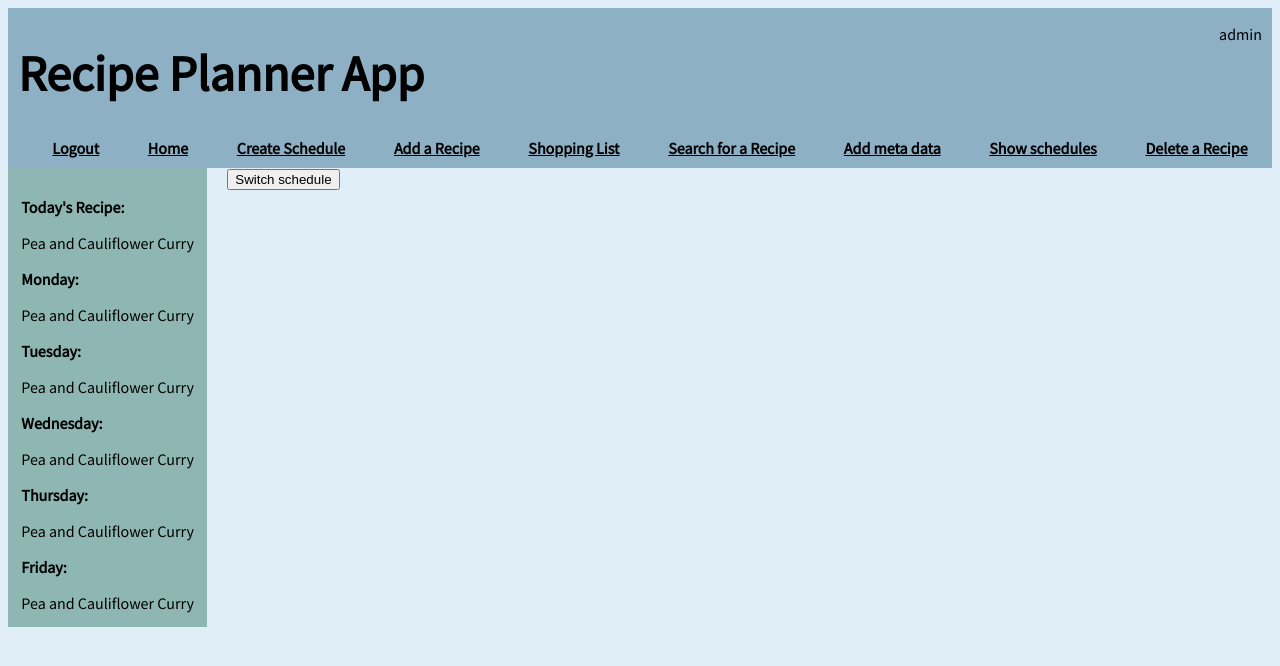
After one commit to Cleon909/Recipe_planner, a Flask app: page /show_schedule in a window 1280 px wide. The commit adds this page. Shown: the top 666 px of the page. Run offline with Flask 3, Linux system fonts and the light colour scheme; a user stored in the database is signed in; parts of the project's set-up code (start-up, migrations or seed data) failed here and were passed over.

Commit message:
many changes

```diff
--- a/app.py
+++ b/app.py
@@ -48,7 +48,7 @@ else:
         db.session.add(met)
         db.session.commit()
 
-    schedules =[(1,1,1), (2,1,1), (3,1,1), (4,1,1), (0,1,1)]
+    schedules =[(1,1,1,1), (2,1,1,1), (3,1,1,1), (4,1,1,1), (0,1,1,1)]
     for s in schedules:
         sched = Schedule(*s)
         db.session.add(sched)
--- a/application/routes.py
+++ b/application/routes.py
@@ -1,4 +1,4 @@
-from flask import render_template, url_for, redirect, request, session, flash
+from flask import render_template, url_for, redirect, request, session, flash, json
 from flask_login import current_user, login_user, logout_user, login_required
 from application import app, db
 from application.models import Ingredients, Cuisine, Recipes, Quantity, Method, Schedule, Measure, ShoppingList, User
@@ -11,23 +11,24 @@ import smtplib
 import os
 
 # this function gets the recipe for each day, filters by day and logged in user id
-def get_recipe_for_day(day_number):
+def get_recipe_for_day(day_number, week_n):
     if current_user.is_authenticated:
-        id = Schedule.query.filter_by(day_of_the_week = day_number, user_id = current_user.id, week_no = 1).first()
+        id = Schedule.query.filter_by(day_of_the_week = day_number, user_id = current_user.id, week_no = week_n).first()
         if id is not None:
             day_recipe = Recipes.query.filter_by(id = id.recipe_id).first()
             return day_recipe
         else:
             return Recipes.query.filter_by(id = 1).first()
-    else:
-        return Recipes.query.filter_by(id = 1).first()
+
 
 # this function assembles the recipe for each day adding it to a list in order of the days to be used in the layout template
 def get_weekly_recipes():
-    week = []
+    week, week2 = [], []
     for num in range(5):
-         week.append(get_recipe_for_day(num))
-    return week
+         week.append(get_recipe_for_day(num, 1))
+    for num in range(5):
+         week2.append(get_recipe_for_day(num, 2))
+    return week, week2
 
 # check if current user already has a schedule set
 def check_for_schedule():
@@ -299,6 +300,7 @@ def finalise_schedule():
             db.session.add(shop_item)
             db.session.commit()
             aggregated_ingredient_list.append(shop_item)
+            session['sched_no'] = sched_no
         return redirect(url_for('amend_shopping_list'))
     else:
         weekly_schedule = Schedule.query.order_by('day_of_the_week')
@@ -323,7 +325,7 @@ def amend_shopping_list():
     else:
         sidebar = False
 
-    amount_list = [{i[0] : i[1]} for i in sidebar["shopping_list"]]
+    amount_list = [{i[0] : i[1]} for i in sidebar["shopping_list"][session.get('sched_no', None)]]
     form = AmendAmountForm(ingredients = amount_list)
 
     if request.method == "POST":
@@ -610,3 +612,18 @@ def add_recipe2():
         return render_template('add_recipe2.html', sidebar = sidebar, done=done)
     else:
         return render_template('add_recipe2.html', sidebar = sidebar, form=form, recipe=recipe_name)
+
+@app.route('/show_schedule', methods = ['GET', 'POST'])
+@login_required
+def show_schedule():
+    if check_for_schedule():
+        sidebar = {
+        "week" : get_weekly_recipes(),
+        "recipe_of_the_day" : get_recipe_of_the_day(),
+        "day" : what_day_is_it(),
+        "shopping_list" : create_shopping_list(),
+        "user" : current_user.username,
+        }
+    else:
+        sidebar = False
+    return render_template('show_schedule.html', sidebar = sidebar)
--- a/application/templates/layout.html
+++ b/application/templates/layout.html
@@ -29,6 +29,7 @@
             <a href="{{ url_for('amend_shopping_list') }}">Shopping List</a>
             <a href="{{ url_for('search_recipes') }}">Search for a Recipe</a>
             <a href="{{ url_for('add_meta') }}">Add meta data</a>
+            <a href="{{ url_for('show_schedule') }}">Show schedules</a>
             {% if current_user.username == "admin" %}
             <a href="{{ url_for('delete_recipe') }}"> Delete a Recipe</a>
             {% endif %}
@@ -40,15 +41,15 @@
             <p><b>Today's Recipe:</b></p>
             {{ sidebar.recipe_of_the_day }}
             <p><b>Monday:</b></p>
-            {{ sidebar.week[0].recipe_name }}
+            {{ sidebar.week[0][0].recipe_name }}
             <p><b>Tuesday:</b></p>
-            {{ sidebar.week[1].recipe_name }}
+            {{ sidebar.week[0][1].recipe_name }}
             <p><b>Wednesday:</b></p>
-            {{ sidebar.week[2].recipe_name }}
+            {{ sidebar.week[0][2].recipe_name }}
             <p><b>Thursday:</b></p>
-            {{ sidebar.week[3].recipe_name }}
+            {{ sidebar.week[0][3].recipe_name }}
             <p><b>Friday:</b></p>
-            {{ sidebar.week[4].recipe_name }}
+            {{ sidebar.week[0][4].recipe_name }}
             {% else %}
             <p>No Schedule Set</p>
             {% endif %}
--- /dev/null
+++ b/application/templates/show_schedule.html
@@ -0,0 +1,14 @@
+{% extends 'layout.html'%}
+
+{% block javascript %}
+    <script>
+        const week1 = {{ sidebar.week[0] | tojson }}
+        const week2 = {{ sidebar.week[1] | tojson }}
+        const shopping_list1 = {{ sidebar.shopping_list[0] | tojson }}
+        const shopping_list2 = {{ sidebar.shopping_list[1] | tojson }}
+    </script>
+{% endblock %}
+
+{% block body %}
+<button id="switch">Switch schedule </button>
+{% endblock %}
--- a/create.py
+++ b/create.py
@@ -42,7 +42,7 @@ for m in methods:
     db.session.add(met)
     db.session.commit()
 
-schedules =[(1,1), (2,1), (3,1), (4,1), (0,1)]
+schedules =[(1,1,1,1), (2,1,1,1), (3,1,1,1), (4,1,1,1), (0,1,1,1)]
 for s in schedules:
     sched = Schedule(*s)
     db.session.add(sched)
```
Also changed, not shown: application/models.py (+5 -5 lines), requirements.txt (+10 -36 lines), README.md, application/data.db, 2 other files.
